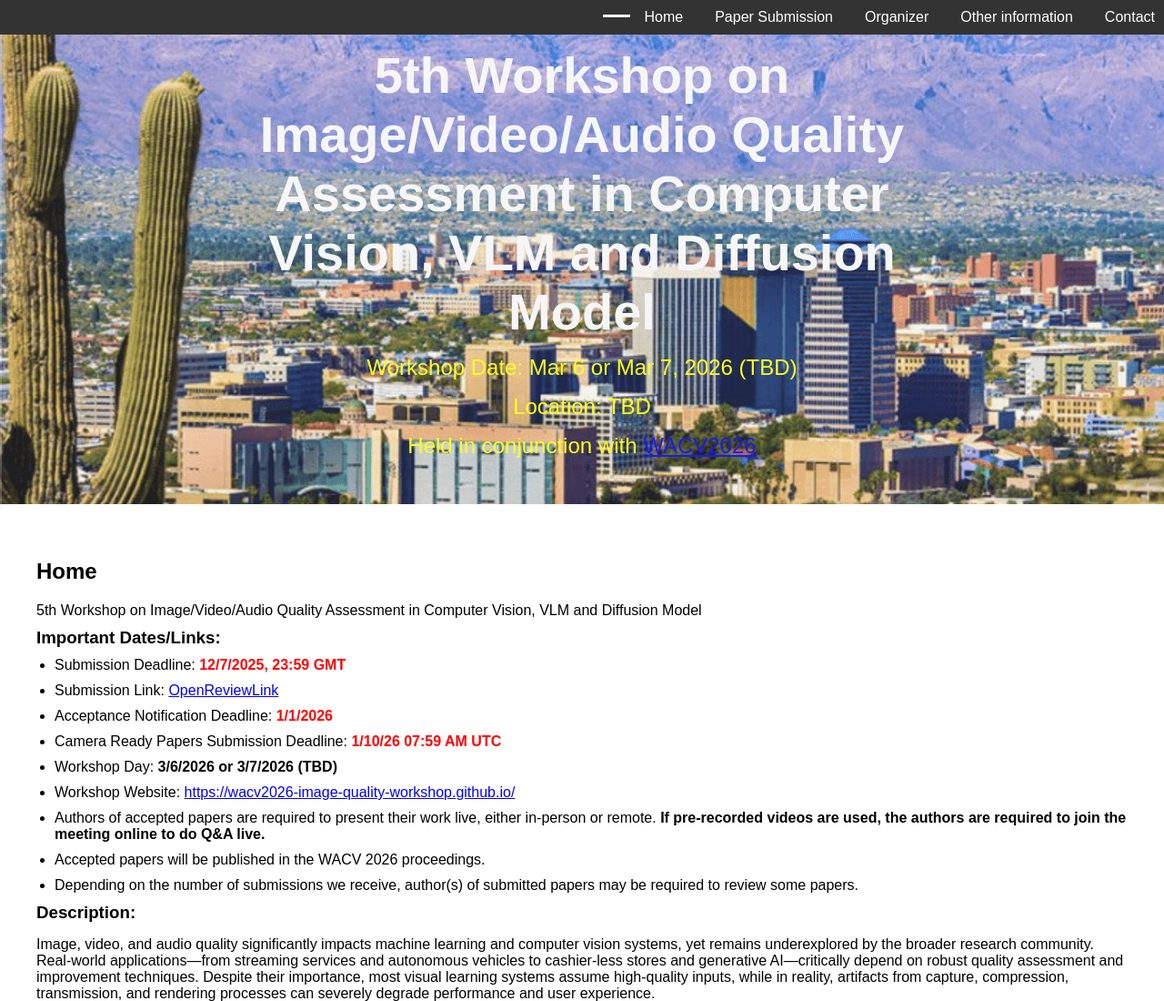
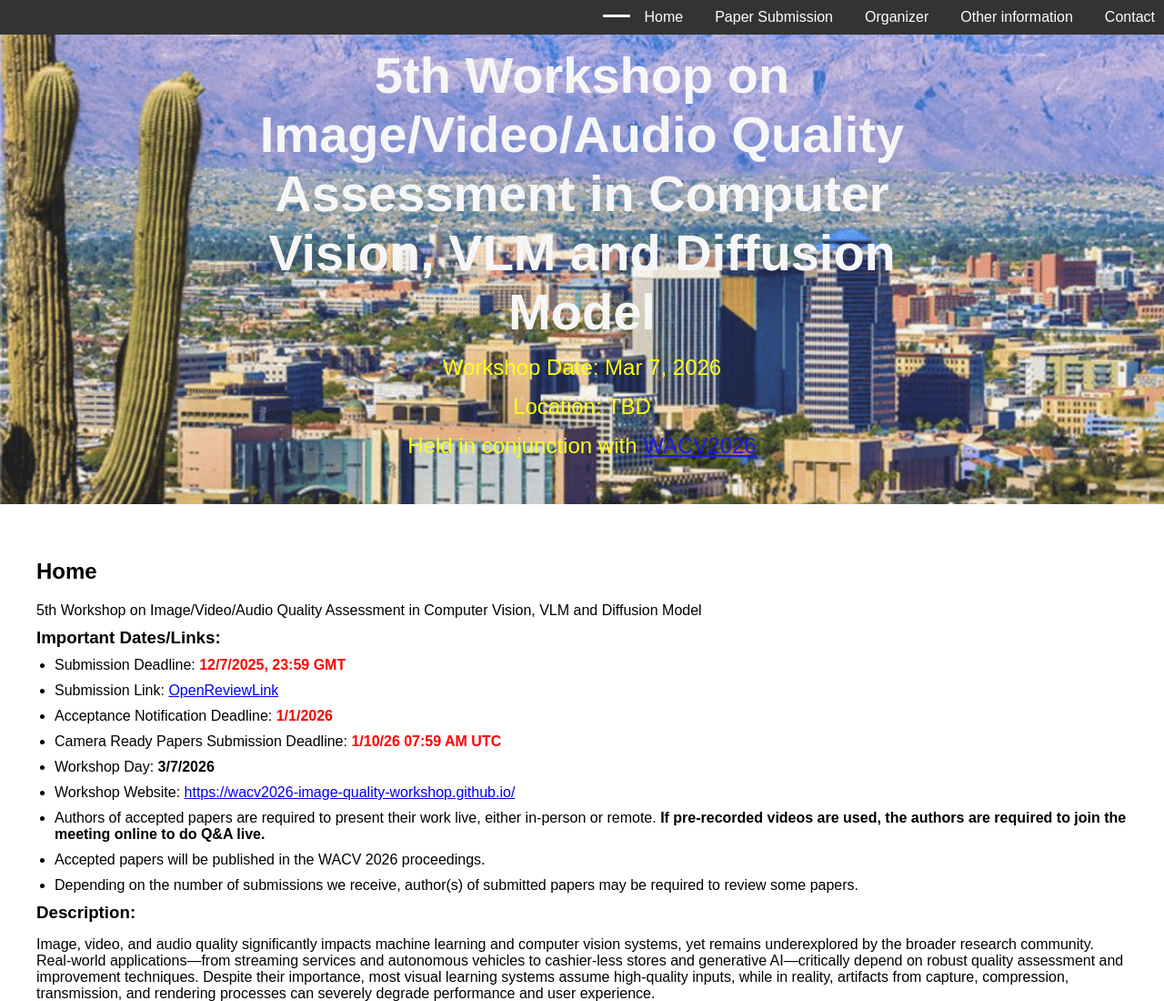
Before and after one commit to wacv2026-image-quality-workshop/wacv2026-image-quality-workshop.github.io, a plain HTML site: page index.html in a window 1280 px wide. Shown: the top 1100 px of the page at 91% size. Drawn offline with Linux system fonts and the light colour scheme.

Commit message:
final date

```diff
--- a/index.html
+++ b/index.html
@@ -13,7 +13,7 @@
             <h1>5th Workshop on Image/Video/Audio Quality Assessment in Computer Vision, VLM and Diffusion Model</h1>
             <p></p>
             <!--<p>Workshop Date: Feb 28, 2025</p>-->
-            <p>Workshop Date: Mar 6 or Mar 7, 2026 (TBD) </p>
+            <p>Workshop Date: Mar 7, 2026 </p>
             <p>Location: TBD</p>
             <p>Held in conjunction with <a href="https://wacv.thecvf.com/">WACV2026</a></p>
         </div>
@@ -52,7 +52,7 @@
             <!--<li> Camera Ready Papers Submission Deadline: <b style='color:red;'> 10 January, 2025, at 11:59 PM Pacific Daylight Time.</b>-->
             <li> Camera Ready Papers Submission Deadline: <b style='color:red;'> 1/10/26 07:59 AM UTC </b>
 	    <!--<li> Workshop Day: <b> 28 February, 2025 </b> -->
-	    <li> Workshop Day: <b> 3/6/2026 or 3/7/2026 (TBD) </b>
+	    <li> Workshop Day: <b> 3/7/2026 </b>
             <li> Workshop Website: <a href="https://wacv2026-image-quality-workshop.github.io/">https://wacv2026-image-quality-workshop.github.io/</a>
 	    <li> Authors of accepted papers are required to present their work live, either in-person or remote. <b> If pre-recorded videos are used, the authors are required to join the meeting online to do Q&A live. </b>
 	    <!--<li> The Microsoft CMT service was used for managing the peer-reviewing process for this conference. This service was provided for free by Microsoft and they bore all expenses, including costs for Azure cloud services as well as for software development and support.-->
```
